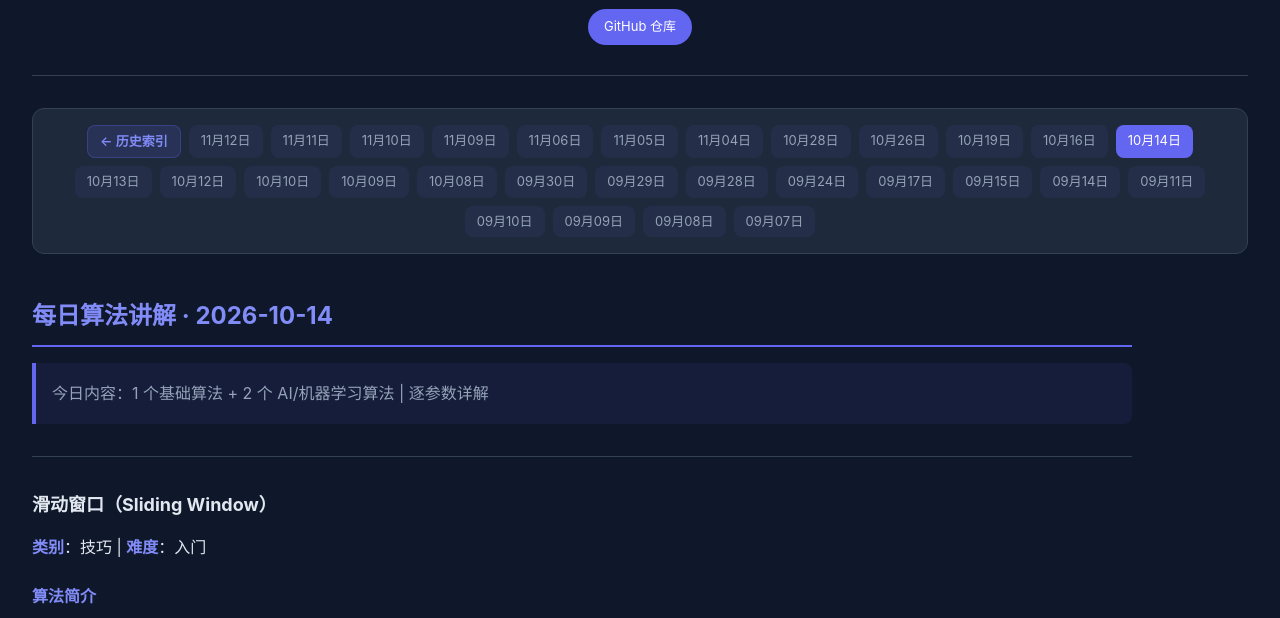
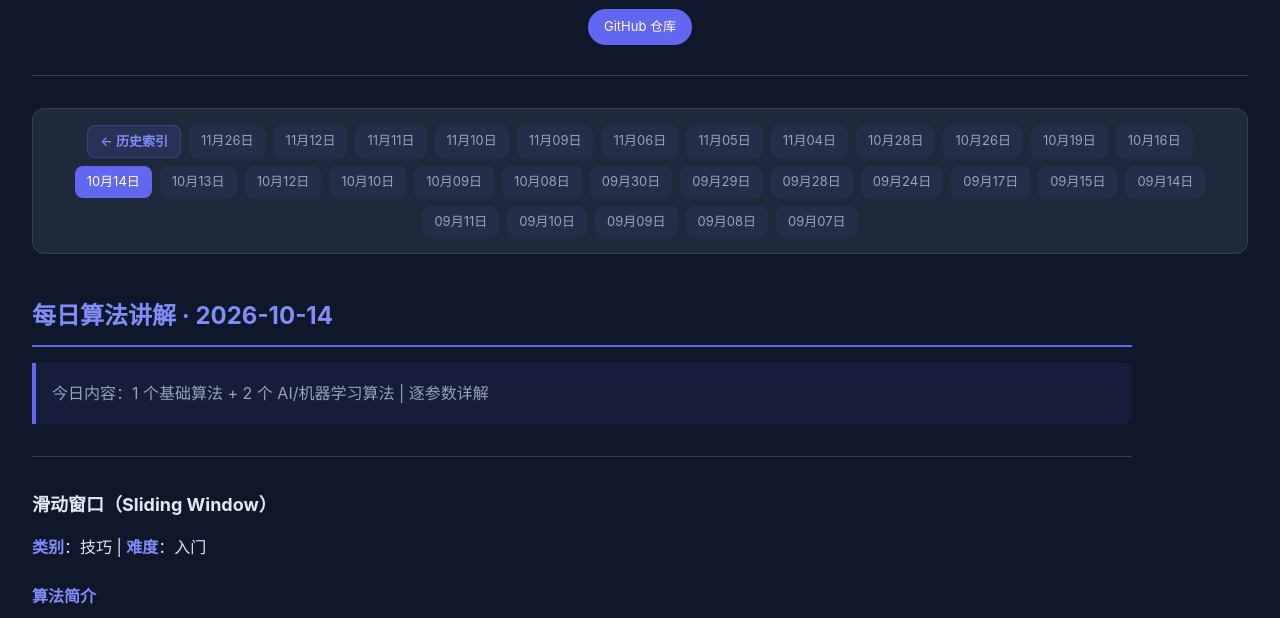
Before and after one commit to syypretend/test, a plain HTML site: page docs/daily-algorithm/2026-10-14.html in a window 1280 px wide. Shown: the part 152-770 px from the top of the page. Drawn offline with nearby package versions, Linux system fonts and the light colour scheme.

Commit message:
更新导航栏: 2026-10-14

```diff
--- a/docs/daily-algorithm/2026-10-14.html
+++ b/docs/daily-algorithm/2026-10-14.html
@@ -297,6 +297,7 @@ body {
     <a href="https://syypretend.github.io/test/daily-algorithm" target="_blank" class="repo-link">GitHub 仓库</a>
   </div>
   <div class="history-nav"><a href="index.html" class="back-index">← 历史索引</a>
+<a href="2026-11-26.html">11月26日</a>
 <a href="2026-11-12.html">11月12日</a>
 <a href="2026-11-11.html">11月11日</a>
 <a href="2026-11-10.html">11月10日</a>
```
